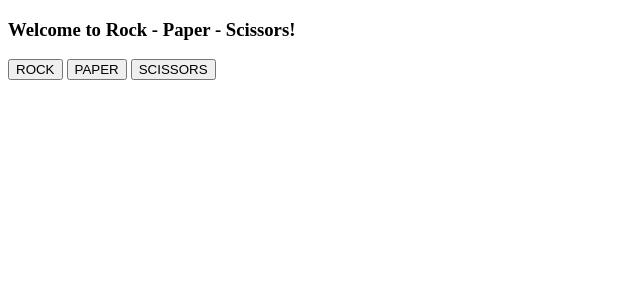
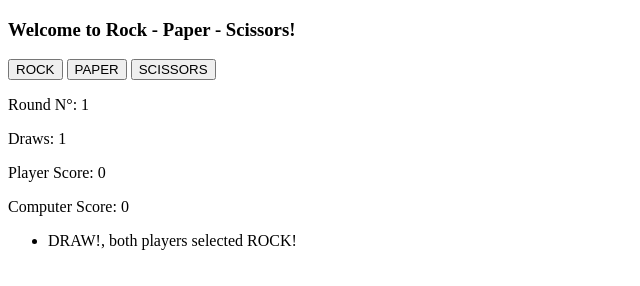
Before and after one commit to nbusso/odin_rps, a plain HTML site: page index.html in a window 1280 px wide. Both pictures are taken after a click on the button "ROCK". Shown: the whole page, without its empty margins (0-640 px from the left). Drawn offline with Linux system fonts and the light colour scheme.

Commit message:
finished rendering scores and round logs

```diff
--- a/index.html
+++ b/index.html
@@ -13,7 +13,13 @@
         <button id="paper">PAPER</button>
         <button id="scissors">SCISSORS</button>
       </div>
-      <div id="match-log"></div>
+      <div id="match-info">
+        <p id="render-rounds">Round N°: <span></span></p>
+        <p id="render-draws">Draws: <span></span></p>
+        <p id="render-player-score">Player Score: <span></span></p>
+        <p id="render-computer-score">Computer Score: <span></span></p>
+      </div>
+      <ul id="match-log"></ul>
     </div>
 
     <script src="index.js"></script>
--- a/index.js
+++ b/index.js
@@ -1,7 +1,13 @@
 // global variables
 let choices = ["rock", "paper", "scissors"];
-let playerChoice = "none";
+let playerChoice = "";
+let roundNumber = 0;
+let drawNumber = 0;
+let humanScore = 0;
+let computerScore = 0;
 const btnContainer = document.querySelector("#btn-container");
+const matchInfo = document.querySelector("#match-info");
+const matchLog = document.querySelector("#match-log");
 
 // computer choice logic
 function getComputerChoice() {
@@ -10,7 +16,11 @@ function getComputerChoice() {
 }
 
 // human choice logic
+function getHumanChoice() {
+  return playerChoice;
+}
 
+// round start
 btnContainer.addEventListener("click", (e) => {
   console.log(`Player selected: "${e.target.id}"`);
   playerChoice = e.target.id;
@@ -19,65 +29,66 @@ btnContainer.addEventListener("click", (e) => {
 });
 
 // render
+const renderRounds = document.querySelector("#render-rounds>span");
+const renderDraws = document.querySelector("#render-draws>span");
+const renderPlayerScore = document.querySelector("#render-player-score>span");
+const renderComputerScore = document.querySelector(
+  "#render-computer-score>span"
+);
 
-//! -------------
-/* const rockBtn = document.querySelector("#rock");
-const paperBtn = document.querySelector("#paper");
-const scissorsBtn = document.querySelector("#scissors");
-
-const playerSelection = (e) => {
-  console.log(e.target.id);
-  return e.target;
+const scoreRenderer = () => {
+  renderRounds.textContent = roundNumber;
+  renderDraws.textContent = drawNumber;
+  renderPlayerScore.textContent = humanScore;
+  renderComputerScore.textContent = computerScore;
 };
 
-rockBtn.addEventListener("click", playerSelection); */
-//! ------------
-
-function getHumanChoice() {
-  return playerChoice;
-}
+const logRenderer = (text) => {
+  const newLog = document.createElement("li");
+  newLog.textContent = text;
+  matchLog.appendChild(newLog);
+};
 
 function playRound(humanChoice, computerChoice) {
-  //roundNumber += 1;
+  roundNumber += 1;
 
   // play round logic
   if (humanChoice === "rock") {
     if (computerChoice === "rock") {
-      console.log("DRAW!, both players selected ROCK!");
+      logRenderer("DRAW!, both players selected ROCK!");
       drawNumber += 1;
-      roundNumber -= 1;
     } else if (computerChoice === "paper") {
-      console.log("You lose! PAPER beats ROCK!");
+      logRenderer("You lose! PAPER beats ROCK!");
       computerScore += 1;
     } else {
-      console.log("You win! ROCK beats SCISSORS");
+      logRenderer("You win! ROCK beats SCISSORS");
       humanScore += 1;
     }
   } else if (humanChoice === "paper") {
     if (computerChoice === "rock") {
-      console.log("You win! PAPER beats ROCK!");
+      logRenderer("You win! PAPER beats ROCK!");
       humanScore += 1;
     } else if (computerChoice === "paper") {
-      console.log("DRAW!, both players selected PAPER!");
+      logRenderer("DRAW!, both players selected PAPER!");
       drawNumber += 1;
-      roundNumber -= 1;
     } else {
-      console.log("You lose! SCISSORS beats PAPER");
+      logRenderer("You lose! SCISSORS beats PAPER");
       computerScore += 1;
     }
   } else {
     if (computerChoice === "rock") {
-      console.log("You lose! ROCK beats SCISSORS!");
+      logRenderer("You lose! ROCK beats SCISSORS!");
       computerScore += 1;
     } else if (computerChoice === "paper") {
-      console.log("You win! SCISSORS beats PAPER!");
+      logRenderer("You win! SCISSORS beats PAPER!");
       humanScore += 1;
     } else {
-      console.log("DRAW!, both players selected SCISSORS!");
+      logRenderer("DRAW!, both players selected SCISSORS!");
       drawNumber += 1;
-      roundNumber -= 1;
     }
   }
+
+  scoreRenderer();
 }
 // play full game logic
 /* function playGame() {
```
